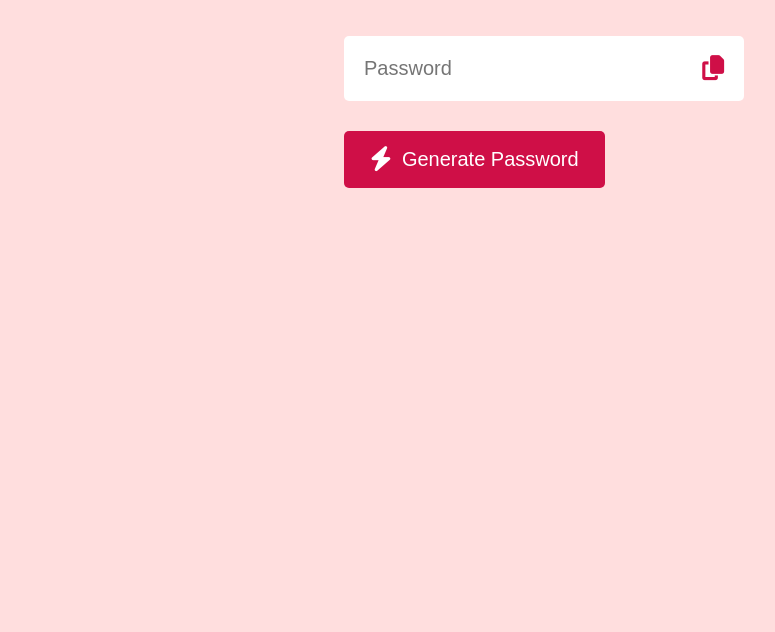
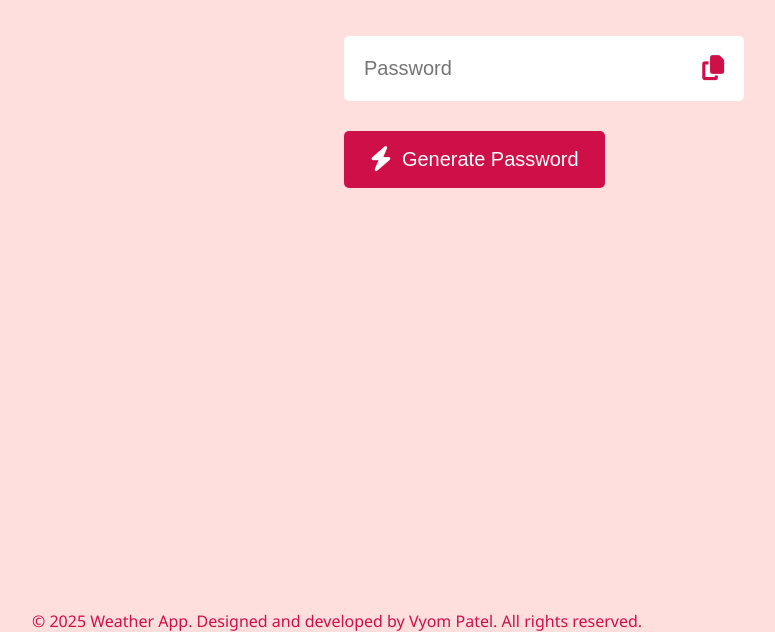
Before and after one commit to Vyom1912/Random-Password-Generator-, a plain HTML site: page index.html in a window 1280 px wide. Shown: the part 168-800 px from the top of the page, without its empty margins (96-871 px from the left). Drawn offline with Linux system fonts and the light colour scheme.

Commit message:
Add files via upload

```diff
--- a/index.html
+++ b/index.html
@@ -27,6 +27,12 @@
         <i class="fa-solid fa-bolt"></i> Generate Password
       </button>
     </div>
+    <footer class="footer">
+      <p>
+        &copy; 2025 Weather App. Designed and developed by Vyom Patel. All
+        rights reserved.
+      </p>
+    </footer>
   </body>
 
   <script src="script.js"></script>
--- a/style.css
+++ b/style.css
@@ -72,6 +72,17 @@ body {
   border-radius: 5px;
   cursor: pointer;
 }
+.footer {
+  position: absolute;
+  bottom: 0;
+  left: 50%;
+  transform: translate(-50%, 0);
+  width: 80%;
+  margin: auto;
+  text-align: justify;
+  font-weight: 400;
+  color: var(--secondary-color);
+}
 @media only screen and (max-width: 500px) {
   .container {
     max-width: 330px;
@@ -83,9 +94,11 @@ body {
     font-size: 17px;
     padding: 4px 0;
   }
-
   .container button {
     font-size: 18px;
     padding: 10px 15px !important;
   }
+  .footer {
+    width: 95%;
+  }
 }
```
